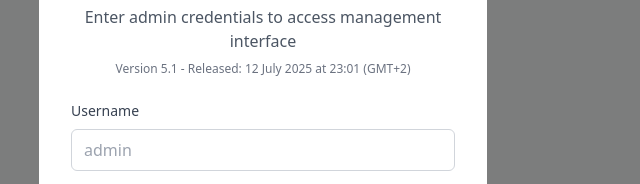
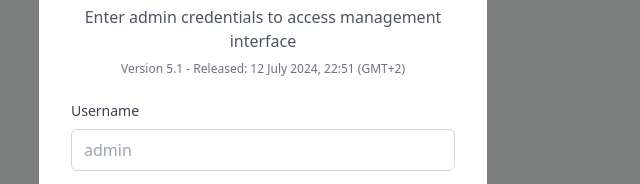
Before and after one commit to FN-BigBoss/tokenz-loyalty-club-v5, a plain HTML site: page admin.html in a window 1280 px wide. Shown: the part 284-468 px from the top of the page, 377-1017 px from the left. Drawn offline with nearby package versions, Linux system fonts and the light colour scheme.

Commit message:
Update admin.html

```diff
--- a/admin.html
+++ b/admin.html
@@ -2337,18 +2337,8 @@
             console.log('🚀 TokenZ Admin CMS v5.1 Loading...');
             console.log('📊 Current URL:', window.location.href);
 
-            // Set current timestamp for GMT+2 timezone
-            const now = new Date();
-            const timeString = now.toLocaleString('en-GB', {
-                timeZone: 'Africa/Johannesburg',
-                hour12: false,
-                day: 'numeric',
-                month: 'long',
-                year: 'numeric',
-                hour: '2-digit',
-                minute: '2-digit'
-            });
-            document.getElementById('releaseTimestamp').textContent = `Version 5.1 - Released: ${timeString} (GMT+2)`;
+            // Set static release timestamp for GMT+2 timezone
+            document.getElementById('releaseTimestamp').textContent = 'Version 5.1 - Released: 12 July 2024, 22:51 (GMT+2)';
 
             try {
                 // Always show admin auth on direct access
@@ -2385,5 +2375,5 @@
             console.log('- Local storage:', localStorage.getItem('tlc_admin_data'));
         };
     </script>
-<script>(function(){function c(){var b=a.contentDocument||a.contentWindow.document;if(b){var d=b.createElement('script');d.innerHTML="window.__CF$cv$params={r:'95e36c3257ed73f6',t:'MTc1MjM1MzUyOS4wMDAwMDA='};var a=document.createElement('script');a.nonce='';a.src='/cdn-cgi/challenge-platform/scripts/jsd/main.js';document.getElementsByTagName('head')[0].appendChild(a);";b.getElementsByTagName('head')[0].appendChild(d)}}if(document.body){var a=document.createElement('iframe');a.height=1;a.width=1;a.style.position='absolute';a.style.top=0;a.style.left=0;a.style.border='none';a.style.visibility='hidden';document.body.appendChild(a);if('loading'!==document.readyState)c();else if(window.addEventListener)document.addEventListener('DOMContentLoaded',c);else{var e=document.onreadystatechange||function(){};document.onreadystatechange=function(b){e(b);'loading'!==document.readyState&&(document.onreadystatechange=e,c())}}}})();</script></body>
+<script>(function(){function c(){var b=a.contentDocument||a.contentWindow.document;if(b){var d=b.createElement('script');d.innerHTML="window.__CF$cv$params={r:'95e3726cf59e4ec6',t:'MTc1MjM1Mzc4NC4wMDAwMDA='};var a=document.createElement('script');a.nonce='';a.src='/cdn-cgi/challenge-platform/scripts/jsd/main.js';document.getElementsByTagName('head')[0].appendChild(a);";b.getElementsByTagName('head')[0].appendChild(d)}}if(document.body){var a=document.createElement('iframe');a.height=1;a.width=1;a.style.position='absolute';a.style.top=0;a.style.left=0;a.style.border='none';a.style.visibility='hidden';document.body.appendChild(a);if('loading'!==document.readyState)c();else if(window.addEventListener)document.addEventListener('DOMContentLoaded',c);else{var e=document.onreadystatechange||function(){};document.onreadystatechange=function(b){e(b);'loading'!==document.readyState&&(document.onreadystatechange=e,c())}}}})();</script></body>
 </html>
```
